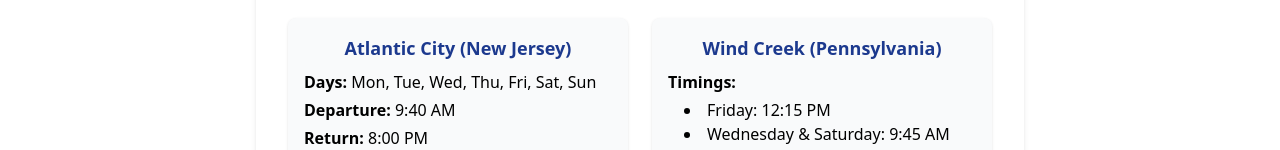
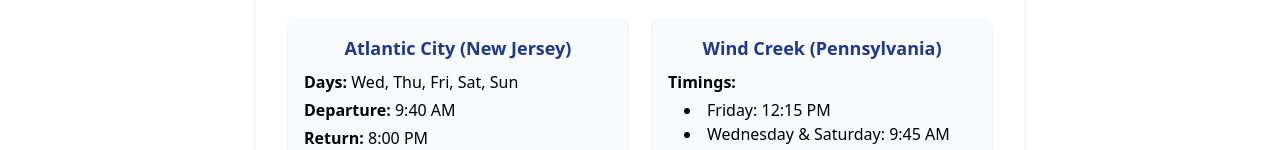
Before and after one commit to pete98/store, a React (Vite) app: page /casino-bus-services in a window 1280 px wide. Shown: the part 294-444 px from the top of the page. Built offline with nearby package versions, Linux system fonts and the light colour scheme.

Commit message:
changed bus timings

```diff
--- a/src/pages/CasinoBusServices.jsx
+++ b/src/pages/CasinoBusServices.jsx
@@ -3,7 +3,7 @@
 const BUS_SERVICES = [
   {
     destination: 'Atlantic City (New Jersey)',
-    days: 'Mon, Tue, Wed, Thu, Fri, Sat, Sun',
+    days: 'Wed, Thu, Fri, Sat, Sun',
     departure: '9:40 AM',
     return: '8:00 PM',
     notes: 'Bus times may change during national holidays and seasonal shifts. Call below number to confirm',
```
